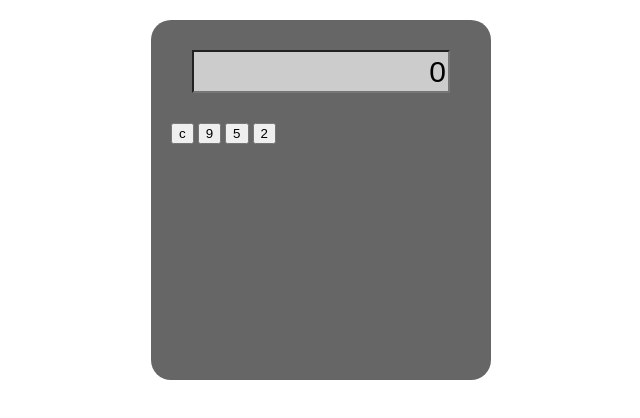
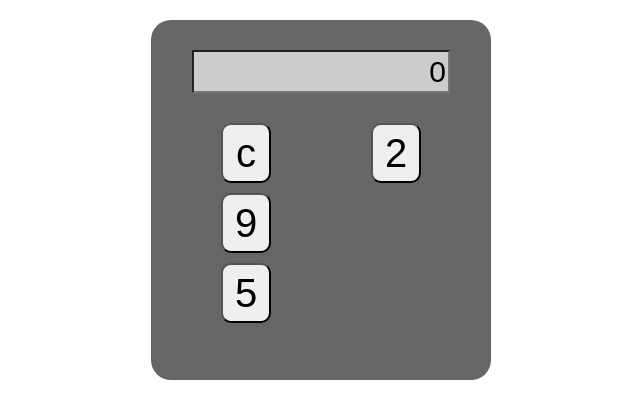
Before and after one commit to kunalsonwane77/assignment-18, a plain HTML site: page index.html in a window 1280 px wide. Shown: the whole page, without its empty margins (319-959 px from the left). Drawn offline with Linux system fonts and the light colour scheme.

Commit message:
button css applied

```diff
--- a/index.html
+++ b/index.html
@@ -24,7 +24,7 @@
         margin-bottom: 30px;
 
         }
-        buttons-container{
+        .buttons-container{
         display: flex;
         height: 200px;
         flex-direction: column;
@@ -32,6 +32,16 @@
         justify-content: space-between;
         align-items: center;
         }
+        .btn{
+        font-size: 40px;
+        text-align: center;
+        padding: 5px;
+        border-radius: 10px;
+       height: 60px;
+       width: 50px;
+       cursor: pointer;
+        }
+
     </style>
 </head>
 <body>
```
